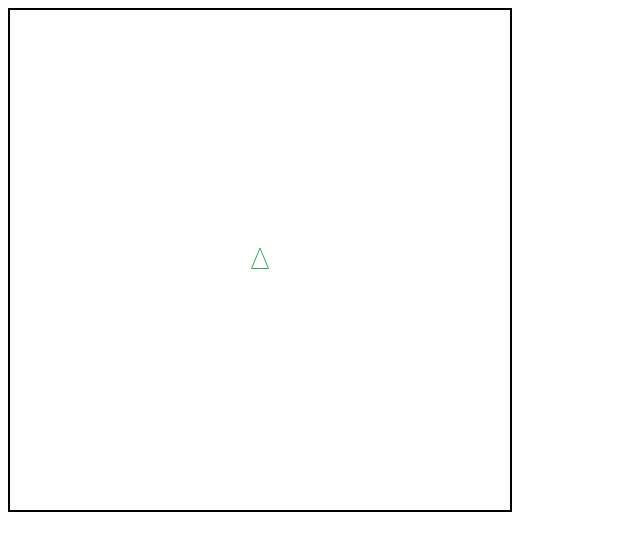
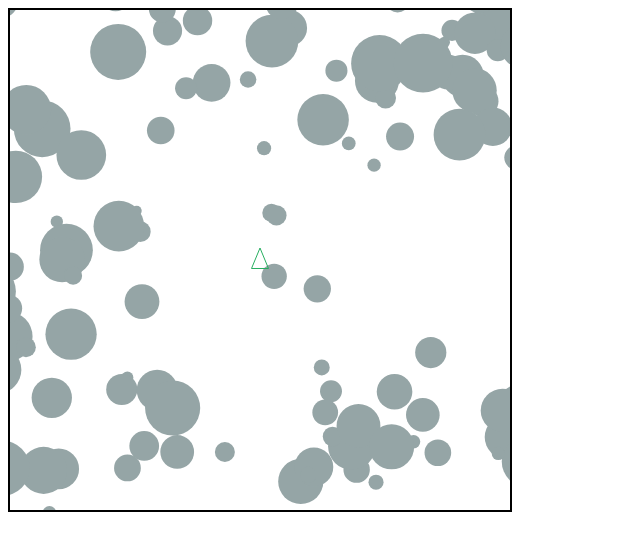
Before and after one commit to emmett/asteroids.js, a plain HTML site: page index.html in a window 1280 px wide. Shown: the whole page, without its empty margins (0-640 px from the left). Drawn offline with Linux system fonts and the light colour scheme.

Commit message:
Sat Push

```diff
--- a/index.html
+++ b/index.html
@@ -8,9 +8,9 @@
 	<script src="bullet.js"></script>
 	<script src="ship.js"></script>
 	<script src="game.js"></script>
-	<!-- <audio src="Asteroids Soundtrack.mp3" loop autoplay>
-	    Your stupid browser doesn't support HTML 5 audio.
-	</audio> -->
+	<audio src="Asteroids Soundtrack.mp3" loop autoplay>
+		Your stupid browser doesn't support HTML 5 audio.
+	</audio>
 
 </head>
 <body>
@@ -20,7 +20,7 @@
 	<script>
 	var canvas = document.getElementsByTagName("canvas")[0];
 	var ctx = canvas.getContext('2d')
-	var g = new Asteroids.Game(ctx, 0);
+	var g = new Asteroids.Game(ctx, 100);
 
 	g.start();
 
```
